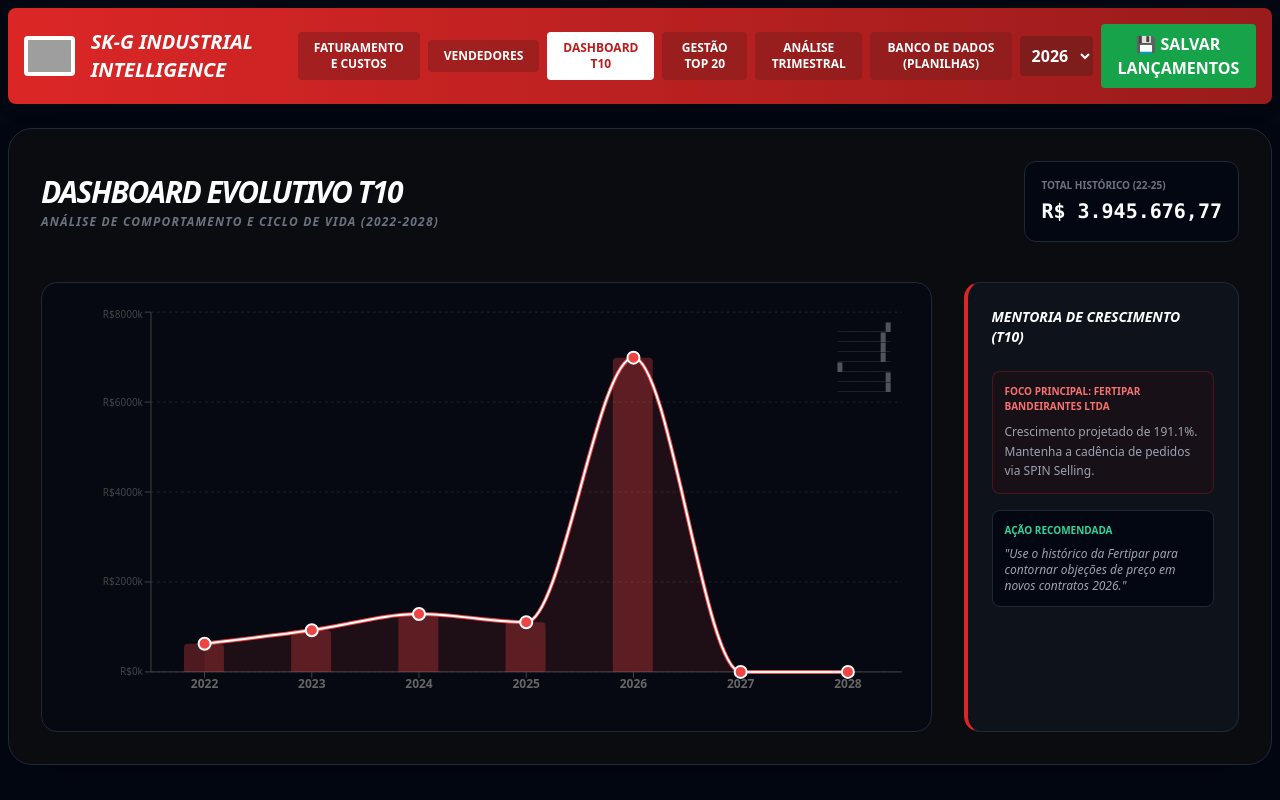
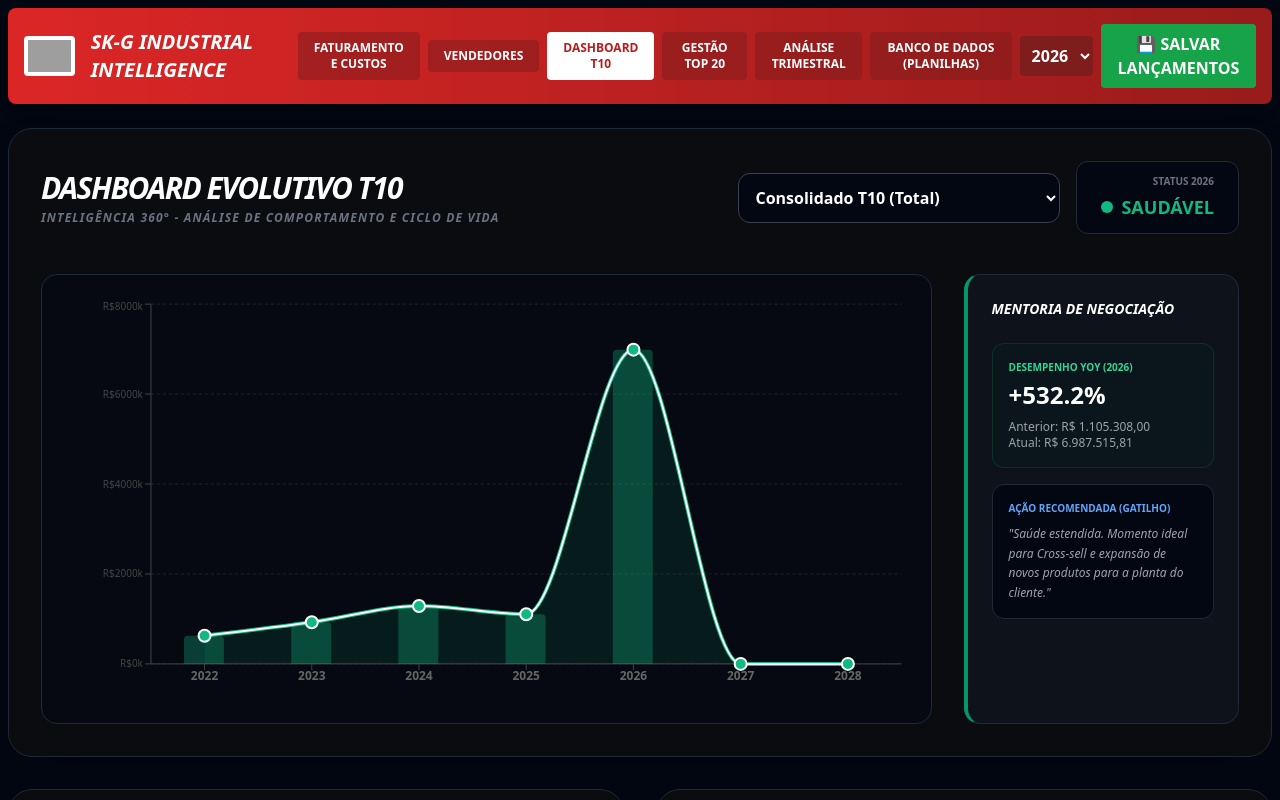
Before and after one commit to juliokarine7l-Solution/Painel-BI-da-SK-G-Automa-o, a React (Vite) app: page / in a window 1280 px wide. Both pictures are taken after a click on the button "DASHBOARD T10". Shown: the top 800 px of the page. Built offline with nearby package versions, Linux system fonts and the light colour scheme; grey boxes are pictures that could not be loaded.

Commit message:
feat: add T10 client selection state to dashboard
Introduced `selectedClientT10` state to allow filtering or dynamic selection of top 10 clients in the Dashboard T10 view.

```diff
--- a/App.tsx
+++ b/App.tsx
@@ -87,6 +87,7 @@ const App: React.FC = () => {
     return initialGestaoTop20;
   });
   const [selectedYear, setSelectedYear] = useState('2026');
+  const [selectedClientT10, setSelectedClientT10] = useState('Consolidado T10');
 
   const totalBilling2026 = useMemo(() => metas.reduce((acc: any, m: any) => acc + m.r2026, 0), [metas]);
   const metaAno = useMemo(() => metas.reduce((acc: any, m: any) => acc + m.meta, 0), [metas]);
@@ -390,21 +391,80 @@ const App: React.FC = () => {
 
       {activeTab === 'DASHBOARD T10' && (
         <div className="space-y-8 animate-in slide-in-from-right duration-500">
-          {/* Section 1: Curva de Evolução Visual (ASCII-Style inspired) */}
+          {(() => {
+            const t10Clients = gestaoTop20.clientes.slice(0, 10);
+
+            // Evolution Chart Data
+            const evolutionDataT10 = [2022, 2023, 2024, 2025, 2026, 2027, 2028].map(year => {
+              let value = 0;
+              if (selectedClientT10 === 'Consolidado T10') {
+                value = t10Clients.reduce((acc: number, c: any) => {
+                  if (year <= 2025) return acc + (c.history[year] || 0);
+                  return acc + (c[`projection${year}`] || 0);
+                }, 0);
+              } else {
+                const c = t10Clients.find((cli: any) => cli.nome === selectedClientT10);
+                if (c) {
+                  if (year <= 2025) value = c.history[year] || 0;
+                  else value = c[`projection${year}`] || 0;
+                }
+              }
+              return { year: String(year), total: value };
+            });
+
+            // YoY comparing Current Year to Previous Year
+            const currentVal = evolutionDataT10.find(y => y.year === selectedYear)?.total || 0;
+            const prevVal = evolutionDataT10.find(y => y.year === String(Number(selectedYear) - 1))?.total || 0;
+            const yoyGrowth = prevVal > 0 ? ((currentVal / prevVal) - 1) * 100 : 0;
+            const isNegative = yoyGrowth < 0;
+
+            // Ranking and ABC Analysis for T10
+            const t10Ranking = [...t10Clients].map((c: any) => ({
+                name: c.nome,
+                shortName: c.nome.split(' ').slice(0, 2).join(' '),
+                value: c[`projection${selectedYear}`] || c.history?.[selectedYear] || 0,
+                prevValue: c.history?.[Number(selectedYear)-1] || 0
+            })).sort((a, b) => b.value - a.value);
+
+            const totalT10 = t10Ranking.reduce((acc, c) => acc + c.value, 0);
+            let acum = 0;
+            const curvaABC = t10Ranking.map(c => {
+                acum += c.value;
+                const perc = (acum / totalT10) * 100;
+                let classe = 'C';
+                if (perc <= 70) classe = 'A';
+                else if (perc <= 90) classe = 'B';
+                return { ...c, classe, perc };
+            });
+
+            return (
+              <>
                 <section className="bg-[#0a0c10] p-8 rounded-3xl border border-gray-800 shadow-2xl">
-            <div className="flex justify-between items-center mb-10">
+                  <div className="flex flex-col md:flex-row justify-between items-start md:items-center mb-10 gap-4">
                     <div>
                       <h2 className="text-white font-black italic text-3xl uppercase tracking-tighter">DASHBOARD EVOLUTIVO T10</h2>
-                <p className="text-xs text-gray-500 mt-1 uppercase font-bold italic tracking-widest">Análise de Comportamento e Ciclo de Vida (2022-2028)</p>
+                      <p className="text-xs text-gray-500 mt-1 uppercase font-bold italic tracking-widest">Inteligência 360° - Análise de Comportamento e Ciclo de Vida</p>
                     </div>
-              <div className="flex gap-4">
-                <div className="bg-gray-950 p-4 rounded-xl border border-gray-800">
-                  <p className="text-[10px] text-gray-500 font-bold uppercase mb-1">Total Histórico (22-25)</p>
-                  <p className="text-xl font-black text-white font-mono">
-                    {formatBRL(gestaoTop20.clientes.slice(0, 10).reduce((acc: number, c: any) =>
-                      acc + (Object.values(c.history) as number[]).reduce((a, b) => a + b, 0), 0
+                    <div className="flex items-center gap-4">
+                      <select
+                        value={selectedClientT10}
+                        onChange={(e) => setSelectedClientT10(e.target.value)}
+                        className="bg-gray-950 text-white font-bold p-3 rounded-xl border border-gray-700 outline-none focus:ring-1 focus:ring-red-500"
+                      >
+                        <option value="Consolidado T10">Consolidado T10 (Total)</option>
+                        {t10Clients.map((c: any) => (
+                          <option key={c.id} value={c.nome}>{c.nome}</option>
                         ))}
-                  </p>
+                      </select>
+
+                      <div className="bg-gray-950 p-3 px-6 rounded-xl border border-gray-800 flex flex-col items-end">
+                        <p className="text-[10px] text-gray-500 font-bold uppercase mb-1">Status {selectedYear}</p>
+                        <div className="flex items-center gap-2">
+                          <span className={`w-3 h-3 rounded-full ${isNegative ? 'bg-red-500 animate-pulse' : 'bg-emerald-500'}`}></span>
+                          <span className={`font-black text-lg ${isNegative ? 'text-red-500' : 'text-emerald-500'}`}>
+                            {isNegative ? 'ALERTA (CHURN)' : 'SAUDÁVEL'}
+                          </span>
+                        </div>
                       </div>
                     </div>
                   </div>
@@ -413,16 +473,7 @@ const App: React.FC = () => {
                     {/* The "ASCII" and Chart Area */}
                     <div className="lg:col-span-3 bg-gray-950/50 p-6 rounded-2xl border border-gray-800 relative">
                       <ChartWrapper height={400}>
-                   <ComposedChart
-                     data={[2022, 2023, 2024, 2025, 2026, 2027, 2028].map(year => ({
-                       year: String(year),
-                       total: gestaoTop20.clientes.slice(0, 10).reduce((acc: number, c: any) => {
-                         if (year <= 2025) return acc + (c.history[year] || 0);
-                         const pKey = `projection${year}`;
-                         return acc + (c[pKey] || 0);
-                       }, 0)
-                     }))}
-                    >
+                         <ComposedChart data={evolutionDataT10}>
                            <CartesianGrid strokeDasharray="3 3" stroke="#222" vertical={false} />
                            <XAxis dataKey="year" stroke="#444" fontSize={12} tick={{ fill: '#666', fontWeight: 'bold' }} />
                            <YAxis stroke="#444" fontSize={10} width={80} tickFormatter={v => `R$${(v/1000).toFixed(0)}k`} />
@@ -430,65 +481,94 @@ const App: React.FC = () => {
                               contentStyle={{ backgroundColor: '#000', border: '1px solid #333' }}
                               formatter={(v: number) => formatBRL(v)}
                            />
-                     <Area type="monotone" dataKey="total" fill="#ef4444" stroke="#ef4444" fillOpacity={0.1} strokeWidth={4} />
-                     <Bar dataKey="total" fill="#ef4444" radius={[4, 4, 0, 0]} opacity={0.3} barSize={40} />
-                     <Line type="monotone" dataKey="total" stroke="#fff" strokeWidth={2} dot={{ r: 6, fill: '#ef4444', stroke: '#fff', strokeWidth: 2 }} />
+                           <Area type="monotone" dataKey="total" fill={isNegative ? '#ef4444' : '#10b981'} stroke={isNegative ? '#ef4444' : '#10b981'} fillOpacity={0.1} strokeWidth={4} />
+                           <Bar dataKey="total" fill={isNegative ? '#ef4444' : '#10b981'} radius={[4, 4, 0, 0]} opacity={0.3} barSize={40} />
+                           <Line type="monotone" dataKey="total" stroke="#fff" strokeWidth={2} dot={{ r: 6, fill: isNegative ? '#ef4444' : '#10b981', stroke: '#fff', strokeWidth: 2 }} />
                          </ComposedChart>
                       </ChartWrapper>
-
-                {/* stylized curve ASCII summary indicator */}
-                <div className="absolute top-10 right-10 text-right opacity-30 select-none pointer-events-none font-mono text-[8px] leading-tight">
-                  <pre>
-                    {(() => {
-                      const points = [2022, 2023, 2024, 2025, 2026, 2027, 2028].map(year =>
-                        gestaoTop20.clientes.slice(0, 10).reduce((acc: number, c: any) => {
-                          if (year <= 2025) return acc + (c.history[year] || 0);
-                          return acc + (c[`projection${year}`] || 0);
-                        }, 0)
-                      );
-                      const max = Math.max(...points) || 1;
-                      return points.map(p => {
-                        const level = Math.floor((p / max) * 10);
-                        return '_'.repeat(10-level) + '█' + '_'.repeat(level);
-                      }).join('\n');
-                    })()}
-                  </pre>
-                </div>
                     </div>
 
                     {/* Trend Analysis Side Panel */}
-              <div className="bg-gray-900/50 p-6 rounded-2xl border border-gray-800 border-l-4 border-l-red-600">
-                <h3 className="text-white font-black italic text-sm mb-6 uppercase">Mentoria de Crescimento (T10)</h3>
-                <div className="space-y-6">
-                  {(() => {
-                    const topClient = gestaoTop20.clientes[0];
-                    const v2025 = topClient.history[2025] || 0;
-                    const v2026 = topClient.projection2026 || 0;
-                    const growth = v2025 > 0 ? ((v2026/v2025)-1)*100 : 0;
-
-                    return (
-                      <div className="space-y-4">
-                        <div className="p-3 bg-red-950/20 border border-red-900/50 rounded-lg">
-                          <p className="text-[10px] text-red-400 font-black uppercase">Foco Principal: {topClient.nome}</p>
-                          <p className="text-xs text-gray-400 mt-2 leading-relaxed">
-                            {growth > 0
-                              ? `Crescimento projetado de ${growth.toFixed(1)}%. Mantenha a cadência de pedidos via SPIN Selling.`
-                              : `Atenção: Queda de ${Math.abs(growth).toFixed(1)}% detectada. Risco de ociosidade técnica.`}
+                    <div className={`bg-gray-900/50 p-6 rounded-2xl border border-gray-800 border-l-4 ${isNegative ? 'border-l-red-600' : 'border-l-emerald-600'} flex flex-col`}>
+                      <h3 className="text-white font-black italic text-sm mb-6 uppercase">Mentoria de Negociação</h3>
+                      <div className="flex-1 space-y-4">
+                        <div className={`p-4 border rounded-xl ${isNegative ? 'bg-red-950/20 border-red-900/50' : 'bg-emerald-950/20 border-emerald-900/50'}`}>
+                          <p className={`text-[10px] font-black uppercase ${isNegative ? 'text-red-400' : 'text-emerald-400'}`}>Desempenho YoY ({selectedYear})</p>
+                          <p className="text-2xl font-black text-white mt-1">{yoyGrowth > 0 ? '+' : ''}{yoyGrowth.toFixed(1)}%</p>
+                          <p className="text-xs text-gray-400 mt-2">
+                             Anterior: {formatBRL(prevVal)} <br/>
+                             Atual: {formatBRL(currentVal)}
                           </p>
                         </div>
-                        <div className="p-3 bg-gray-950 border border-gray-800 rounded-lg">
-                          <p className="text-[10px] text-emerald-400 font-black uppercase">Ação Recomendada</p>
-                          <p className="text-xs text-gray-400 mt-2 italic">"Use o histórico da Fertipar para contornar objeções de preço em novos contratos 2026."</p>
+
+                        <div className="p-4 bg-gray-950 border border-gray-800 rounded-xl">
+                          <p className={`text-[10px] font-black uppercase ${isNegative ? 'text-amber-400' : 'text-blue-400'}`}>Ação Recomendada (Gatilho)</p>
+                          <p className="text-xs text-gray-400 mt-2 italic leading-relaxed">
+                            {isNegative
+                              ? `"Alerta de Ociosidade: Acione o Follow-up Técnico urgentemente. Use Spin Selling focando nos custos de inércia e agende reunião."`
+                              : `"Saúde estendida. Momento ideal para Cross-sell e expansão de novos produtos para a planta do cliente."`}
+                          </p>
                         </div>
-                      </div>
-                    );
-                  })()}
                       </div>
                     </div>
                   </div>
                 </section>
 
+                {/* Ranking e Curva ABC */}
+                <section className="grid grid-cols-1 lg:grid-cols-2 gap-8 mt-8">
+                   <div className="bg-[#0a0c10] p-6 rounded-3xl border border-gray-800 shadow-xl">
+                     <h2 className="text-white font-bold italic text-sm uppercase tracking-widest text-emerald-100 mb-6 border-b border-gray-800 pb-2">Ranking Atual: Top 10 Clientes ({selectedYear})</h2>
+                     <ChartWrapper height={350}>
+                        <BarChart data={t10Ranking} layout="vertical" margin={{ left: 80, right: 20 }}>
+                          <CartesianGrid strokeDasharray="3 3" stroke="#222" horizontal={false} />
+                          <XAxis type="number" stroke="#444" fontSize={10} tickFormatter={v => `R$${(v/1000).toFixed(0)}k`} />
+                          <YAxis type="category" dataKey="shortName" stroke="#9ca3af" fontSize={10} interval={0} width={80} />
+                          <Tooltip
+                            contentStyle={{ backgroundColor: '#000', border: '1px solid #333' }}
+                            formatter={(v: number) => formatBRL(v)}
+                          />
+                          <Bar dataKey="value" fill="#3b82f6" radius={[0, 4, 4, 0]} barSize={20} />
+                        </BarChart>
+                     </ChartWrapper>
+                   </div>
 
+                   <div className="bg-[#0a0c10] p-6 rounded-3xl border border-gray-800 shadow-xl overflow-hidden flex flex-col">
+                     <h2 className="text-white font-bold italic text-sm uppercase tracking-widest text-amber-100 mb-6 border-b border-gray-800 pb-2">Análise de Segmentação: Curva ABC (T10)</h2>
+                     <div className="flex-1 overflow-x-auto">
+                        <table className="w-full text-left text-sm text-gray-300">
+                           <thead className="bg-gray-950 text-gray-400 text-[10px] uppercase font-bold tracking-wider">
+                              <tr>
+                                 <th className="px-4 py-3">Cliente</th>
+                                 <th className="px-4 py-3 text-right">Faturamento</th>
+                                 <th className="px-4 py-3 text-right">Acumulado</th>
+                                 <th className="px-4 py-3 text-center">Classe</th>
+                              </tr>
+                           </thead>
+                           <tbody className="divide-y divide-gray-800">
+                              {curvaABC.map((c, idx) => (
+                                <tr key={idx} className="hover:bg-gray-800/30">
+                                   <td className="px-4 py-3 font-bold text-xs">{c.name}</td>
+                                   <td className="px-4 py-3 text-right font-mono text-emerald-400 text-xs">{formatBRL(c.value)}</td>
+                                   <td className="px-4 py-3 text-right font-mono text-xs">{c.perc.toFixed(1)}%</td>
+                                   <td className="px-4 py-3 text-center">
+                                      <span className={`px-2 py-1 rounded text-[10px] font-black
+                                        ${c.classe === 'A' ? 'bg-emerald-950 text-emerald-500 border border-emerald-900' :
+                                          c.classe === 'B' ? 'bg-amber-950 text-amber-500 border border-amber-900' :
+                                          'bg-gray-800 text-gray-400 border border-gray-700'}`}
+                                      >
+                                        CLASSE {c.classe}
+                                      </span>
+                                   </td>
+                                </tr>
+                              ))}
+                           </tbody>
+                        </table>
+                     </div>
+                   </div>
+                </section>
+              </>
+            );
+          })()}
         </div>
       )}
 
```
Also changed, not shown: src/assets/images/dashboard_t10_update_1779799333777.png (added). Lines whose indentation alone changed are shown as unchanged.
